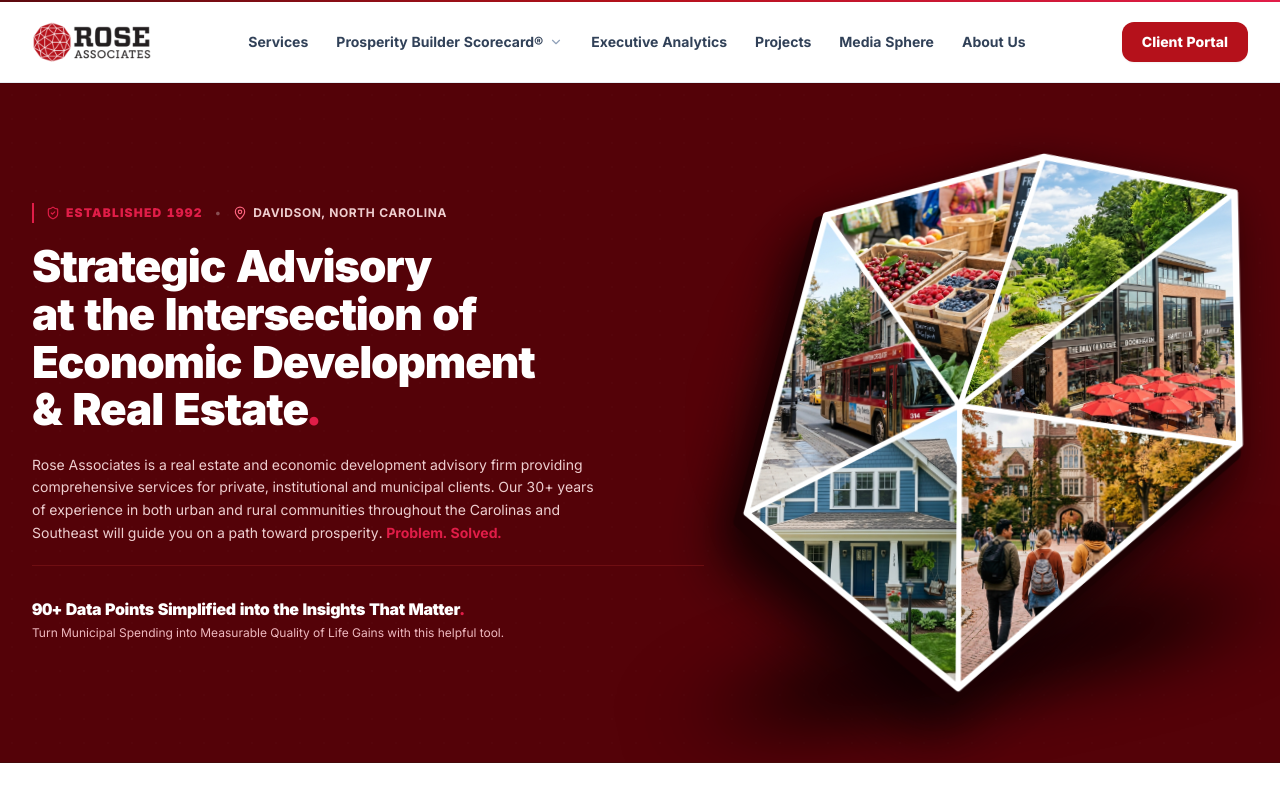
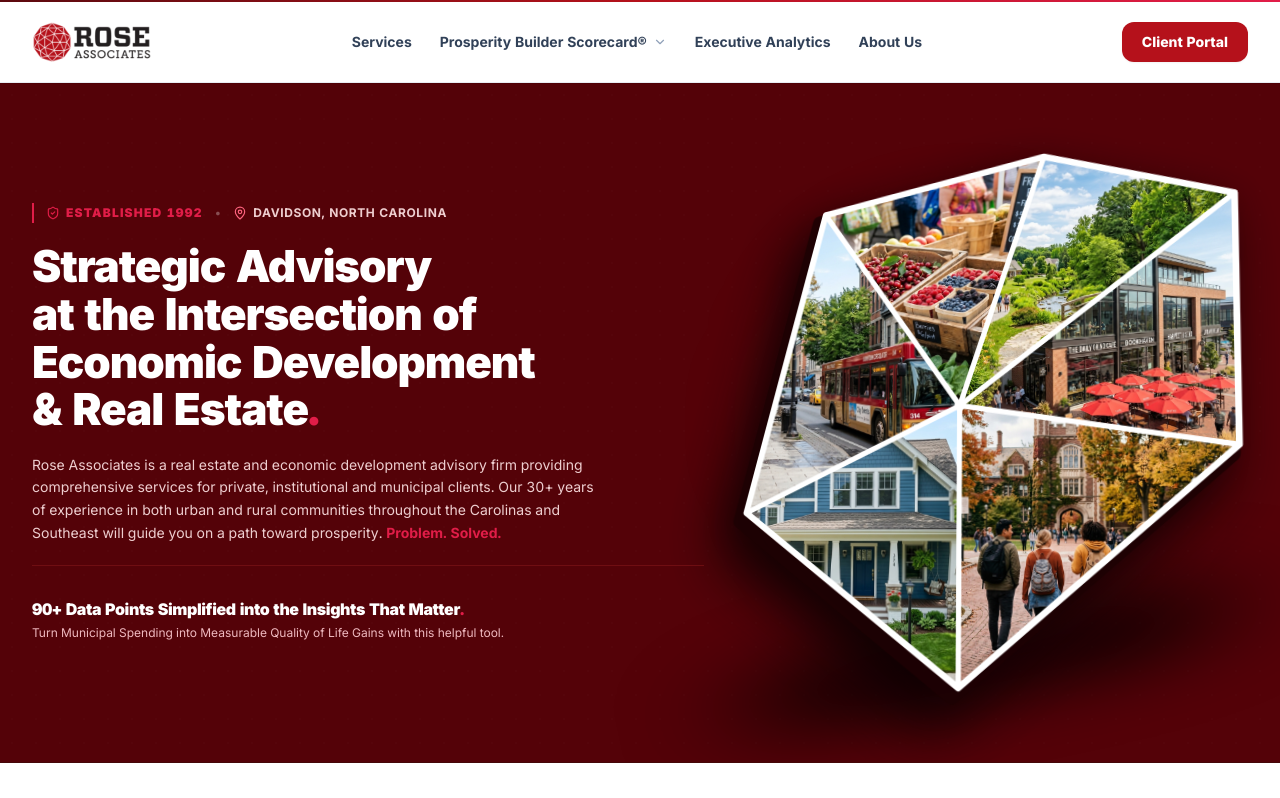
Before and after one commit to kushalP7/prosperity-builder-scorecard-FE, a React (Vite) app: page / in a window 1280 px wide. Shown: the top 798 px of the page. Built offline with nearby package versions, Linux system fonts and the light colour scheme.

Commit message:
Comment out Projects and Media Sphere navigation items in LandingHeader

```diff
--- a/src/components/landing/LandingHeader.tsx
+++ b/src/components/landing/LandingHeader.tsx
@@ -39,8 +39,8 @@
       isDropdown: true,
     },
     { name: "Executive Analytics", href: "/executive-analytics" },
-    { name: "Projects", href: "/project-portfolio" }, // need to uncomment
-    { name: "Media Sphere", href: "/videos" }, // need to uncomment
+    // { name: "Projects", href: "/project-portfolio" }, // need to uncomment
+    // { name: "Media Sphere", href: "/videos" }, // need to uncomment
     { name: "About Us", href: "/about" },
   ]
 
```
